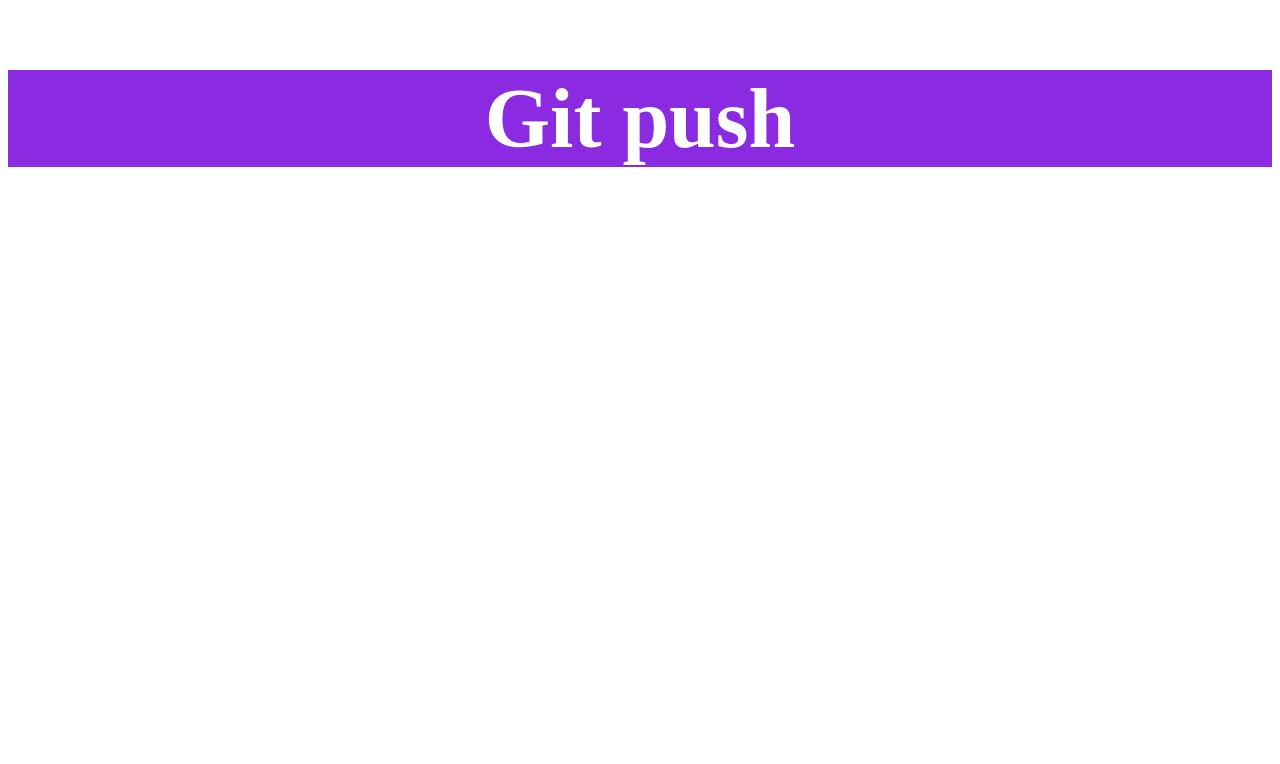
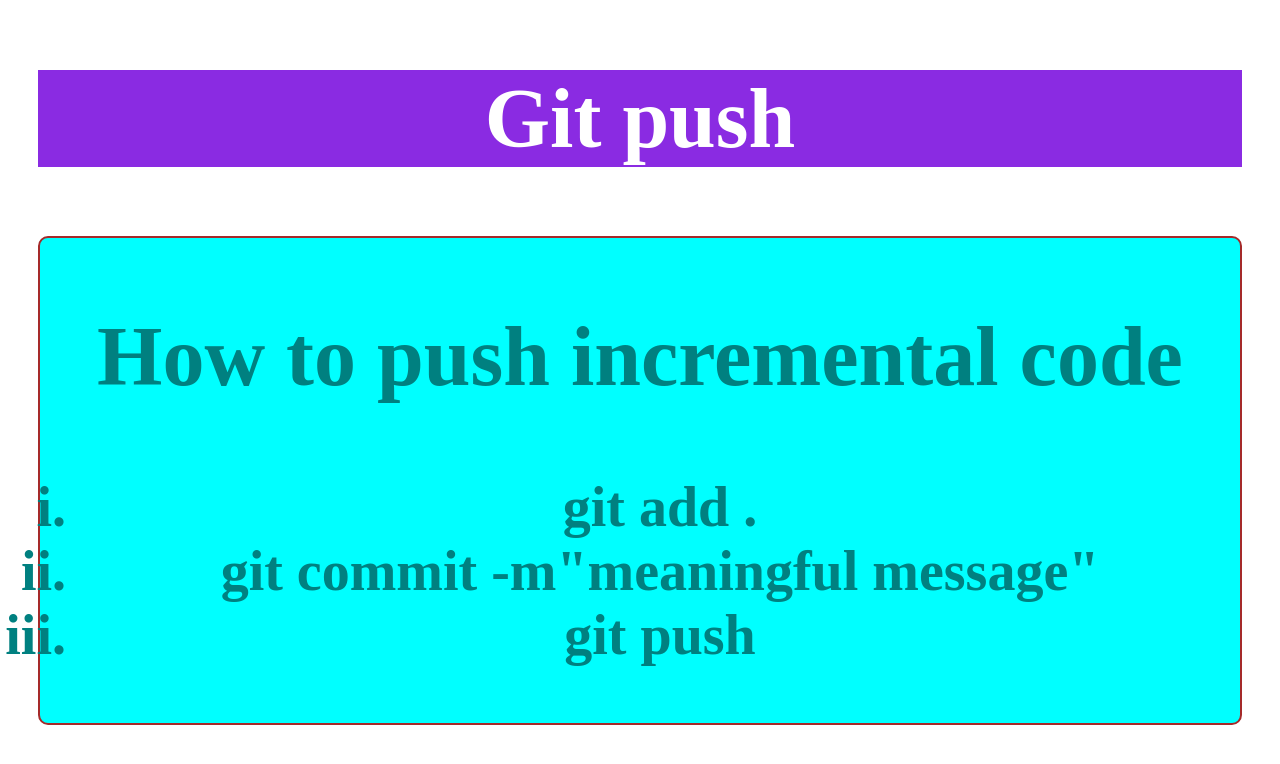
Before and after one commit to sajjad44371/my-first-pg-github-repository, a plain HTML site: page index.html in a window 1280 px wide. Drawn offline with Linux system fonts and the light colour scheme.

Commit message:
second commit

```diff
--- a/css/style.css
+++ b/css/style.css
@@ -1,7 +1,19 @@
 div{
+    margin: 30px;
     font-size: 56px;
     font-weight: 700;
     background-color: blueviolet;
     color: white;
     text-align: center;
 }
+.ex{
+    margin: 30px;
+    background-color: aqua;
+    border: 2px solid;
+    border-color: brown;
+    border-radius: 10px;
+    color: teal;
+    font-size: 56px;
+    font-weight: 700;
+    text-align: center;
+}
--- a/index.html
+++ b/index.html
@@ -10,5 +10,14 @@
     <div>
         <h2>Git push</h2>
     </div>
+
+    <div class="ex">
+        <h2>How to push incremental code</h2>
+        <ol type="i">
+            <li>git add .</li>
+            <li>git commit -m"meaningful message"</li>
+            <li>git push</li>
+        </ol>
+    </div>
 </body>
 </html>
```
